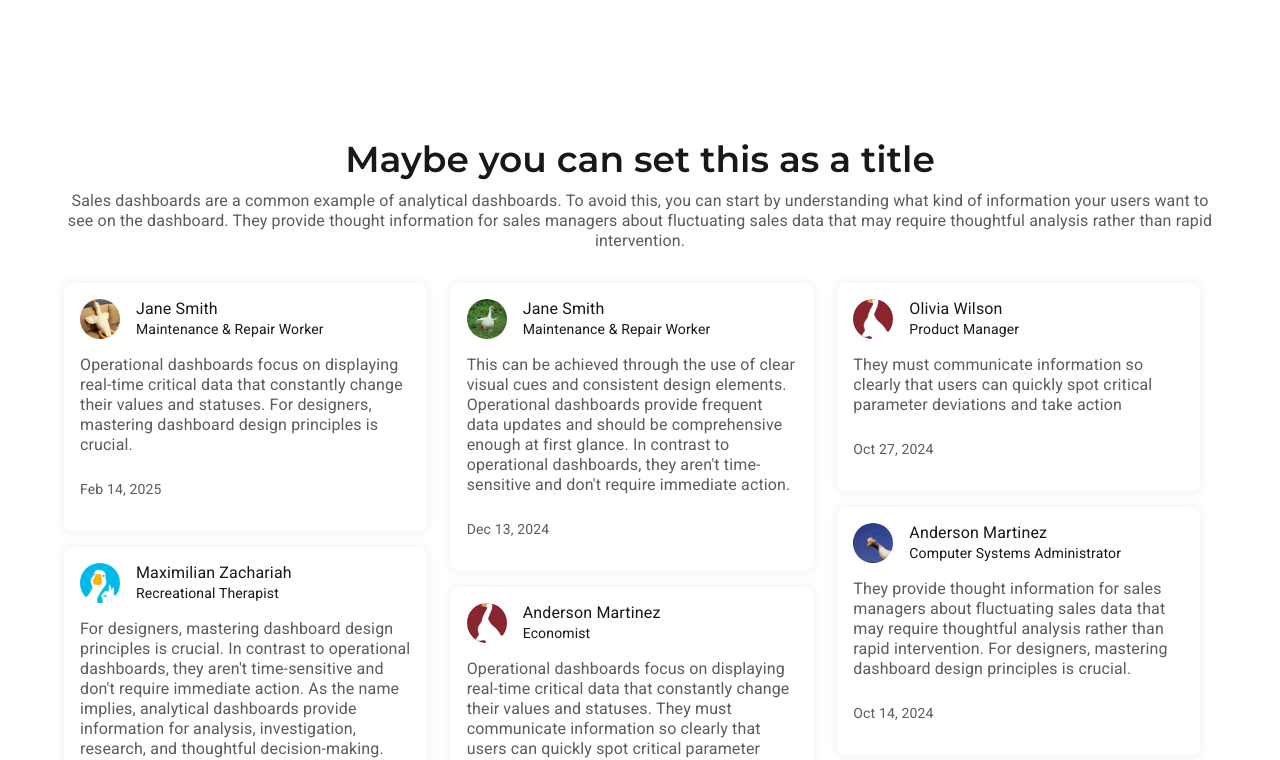
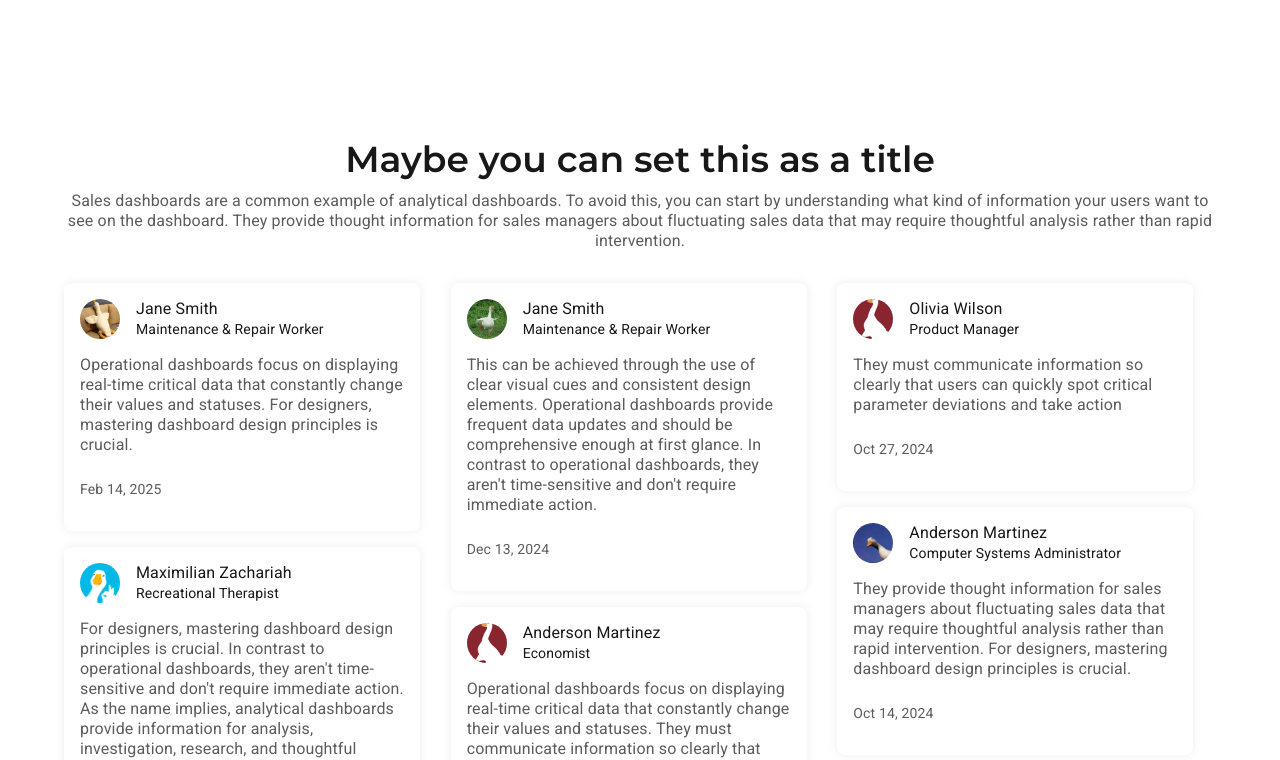
Before and after one commit to Yuki-kykyky/layout-demos, a Next.js app: page / in a window 1280 px wide. Shown: the part 2860-3620 px from the top of the page. Built offline with nearby package versions, Linux system fonts and the light colour scheme.

Commit message:
refactor: extract columnLayout

```diff
--- a/app/screen-to-code/components/section-b.tsx
+++ b/app/screen-to-code/components/section-b.tsx
@@ -1,13 +1,16 @@
-import { Box, Container, Grid2, Typography } from "@mui/material";
+import { Box, Container, Typography } from "@mui/material";
 import { VerticalCard } from "@/app/common/woop-ui";
 import { HorizontalCard } from "@/app/common/woop-ui";
 import React from "react";
 import { sectionBProps } from "../reference/match-props";
 import { useScreenSize } from "@/app/hooks/useScreenSize";
+import { createColumnLayout } from "@/app/utils/layout-utils";
+
 export const SectionB = () => {
   const { title, subtitle, verticalCard, horizontalCard } = sectionBProps;
   const { isSmall, isMedium } = useScreenSize();
   const columnLength = isSmall ? 1 : isMedium ? 2 : 3;
+
   return (
     <Box py={8}>
       <Container>
@@ -28,21 +31,12 @@ export const SectionB = () => {
         >
           {subtitle.content}
         </Typography>
-        <Grid2 container spacing={4} gap={3} flexWrap="wrap">
-          {Array.from({ length: columnLength }).map((_, columnIndex) => (
-            <Grid2 key={columnIndex} size={{ xs: 12, sm: 6, md: 4 }}>
-              {verticalCard
-                .filter((_, index) => index % columnLength === columnIndex)
-                .map((card, index) => (
-                  <VerticalCard
-                    key={index}
-                    {...card}
-                    sx={{ mb: 2, width: "100%" }}
-                  />
-                ))}
-            </Grid2>
-          ))}
-        </Grid2>
+
+        {createColumnLayout({
+          items: verticalCard,
+          columnLength,
+          renderItem: (card) => <VerticalCard {...card} />,
+        })}
       </Container>
 
       {/* Horizontal Card */}
--- /dev/null
+++ b/app/utils/layout-utils.tsx
@@ -0,0 +1,32 @@
+import React, { ReactNode } from "react";
+import { Grid2, Box, SxProps } from "@mui/material";
+
+interface ColumnLayoutProps<T> {
+  items: T[];
+  columnLength: number;
+  renderItem: (item: T, index: number) => ReactNode;
+  itemSx?: SxProps;
+}
+
+export const createColumnLayout = <T,>({
+  items,
+  columnLength,
+  renderItem,
+  itemSx = {},
+}: ColumnLayoutProps<T>) => {
+  return (
+    <Grid2 container spacing={4} gap={3} flexWrap="wrap">
+      {Array.from({ length: columnLength }).map((_, columnIndex) => (
+        <Grid2 key={columnIndex} size={{ xs: 12, sm: 6, md: 4 }}>
+          {items
+            .filter((_, index) => index % columnLength === columnIndex)
+            .map((item, index) => (
+              <Box key={index} sx={{ mb: 2, width: "100%", ...itemSx }}>
+                {renderItem(item, index)}
+              </Box>
+            ))}
+        </Grid2>
+      ))}
+    </Grid2>
+  );
+};
```
